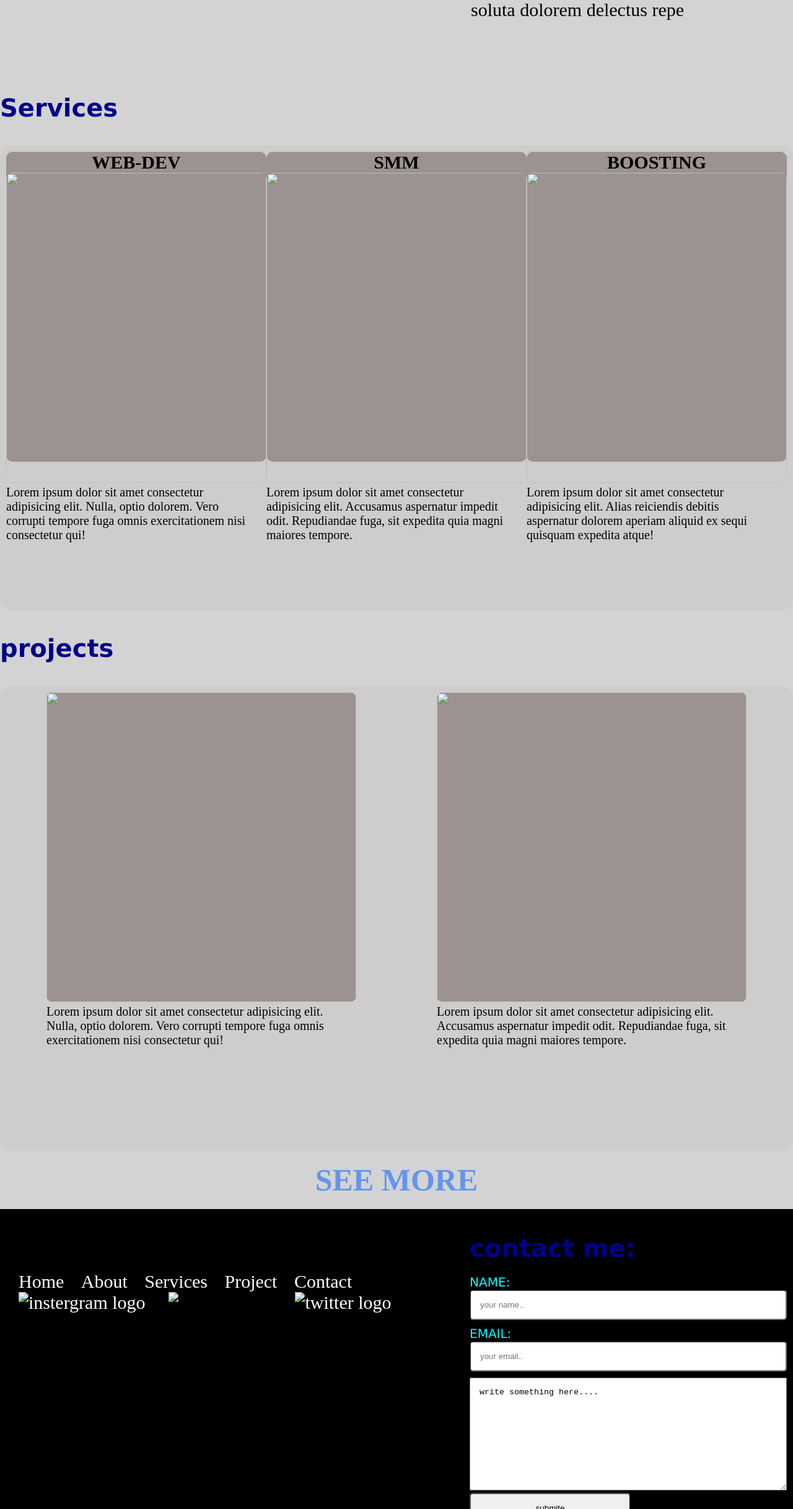
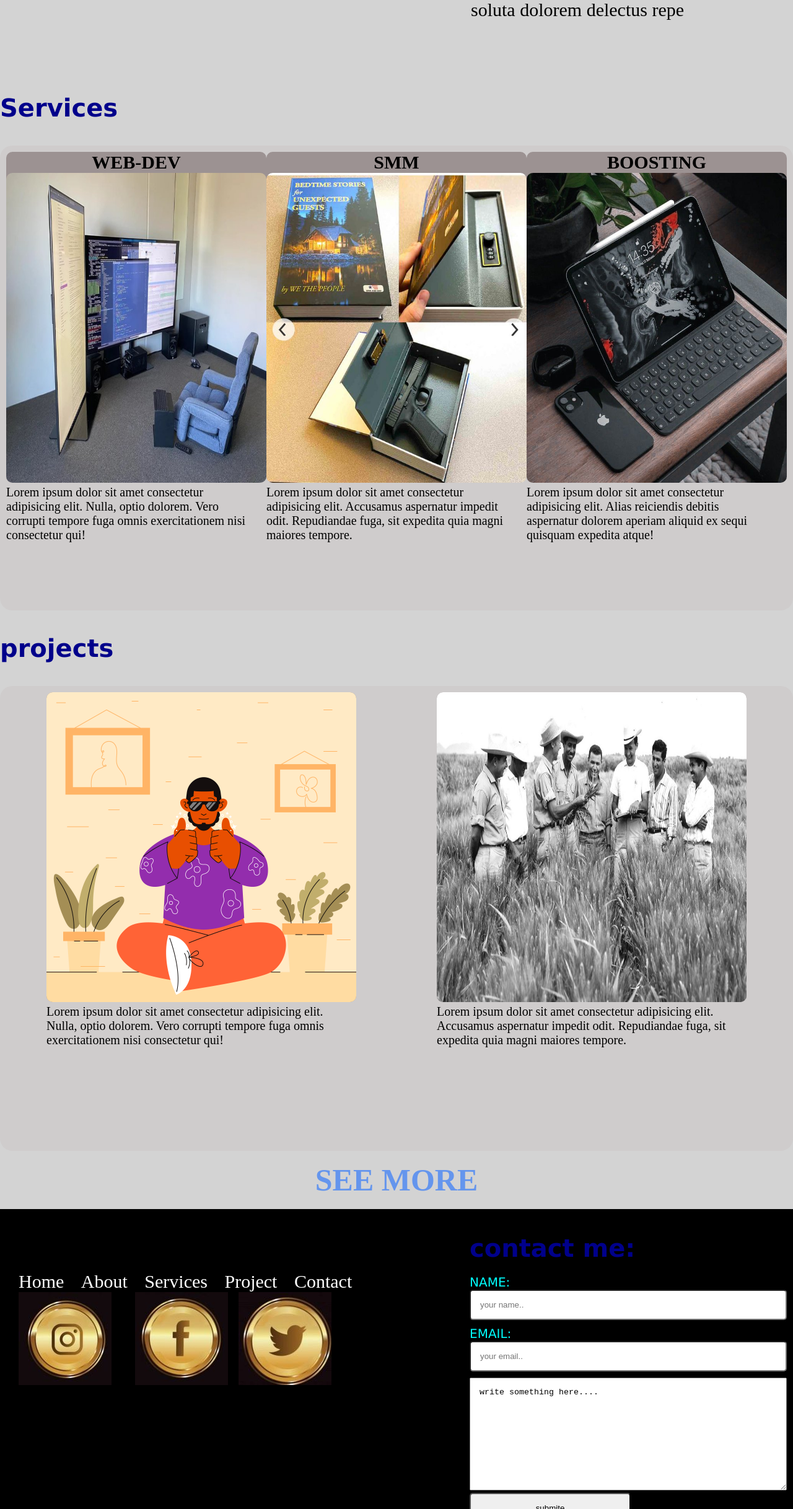
Before and after one commit to bekchris/BEKCHRIS5544, a plain HTML site: page index.html in a window 1280 px wide. Shown: the part 1819-4254 px from the top of the page at 62% size. Drawn offline with Linux system fonts and the light colour scheme; files whose address does not match are found by name.

Commit message:
Update index.html

```diff
--- a/index.html
+++ b/index.html
@@ -11,7 +11,7 @@
         <div class="header">
     <h1><span>BEK</span>CHRIS</h1>
     <div class="nav-links">
-        <a href="./INDEX.HTML">Home</a>
+        <a href="./index.html">Home</a>
         <a href="#section-one">About</a>
         <a href="./services.html">Services</a>
         <a href="./project.html">Project</a>
@@ -34,17 +34,17 @@
         <div class="main-Services">
             <div class="Services">
                 <h4 class="Services-header">WEB-DEV</h4>
-                <img src="./images/web-dev.jpg" alt="" class="Services-img">
+                <img src="./web-dev.jpg" alt="" class="Services-img">
                 <p class="Services-p">Lorem ipsum dolor sit amet consectetur adipisicing elit. Nulla, optio dolorem. Vero corrupti tempore fuga omnis exercitationem nisi consectetur qui!</p>
             </div>
             <div class="Services">
                 <h4 class="Services-header">SMM</h4>
-                <img src="./images/smm.jfif" alt="" class="Services-img">
+                <img src="./smm.jfif" alt="" class="Services-img">
                 <p class="Services-p">Lorem ipsum dolor sit amet consectetur adipisicing elit. Accusamus aspernatur impedit odit. Repudiandae fuga, sit expedita quia magni maiores tempore.</p>
             </div>
             <div class="Services">
                 <h4 class="Services-header">BOOSTING</h4>
-                <img src="./images/boosting.jfif" alt="" class="Services-img">
+                <img src="./boosting.jfif" alt="" class="Services-img">
                 <p class="Services-p">Lorem ipsum dolor sit amet consectetur adipisicing elit. Alias reiciendis debitis aspernatur dolorem aperiam aliquid ex sequi quisquam expedita atque!</p>
             </div>
         </div>
@@ -53,11 +53,11 @@
         <a href="./project.html"><h2 class="bekchris">projects</h2></a>
         <div class="main-projects">
             <div class="Services">
-                <img src="./images/project 3.jpg" alt="" class="Services-img">
+                <img src="./project 3.jpg" alt="" class="Services-img">
                 <p class="Services-p">Lorem ipsum dolor sit amet consectetur adipisicing elit. Nulla, optio dolorem. Vero corrupti tempore fuga omnis exercitationem nisi consectetur qui!</p>
             </div>
             <div class="Services">
-                <img src="./images/project 1 (2).jpg" alt="" class="Services-img">
+                <img src="./project 1 (2).jpg" alt="" class="Services-img">
                 <p class="Services-p">Lorem ipsum dolor sit amet consectetur adipisicing elit. Accusamus aspernatur impedit odit. Repudiandae fuga, sit expedita quia magni maiores tempore.</p>
             </div>
     </main>
@@ -66,16 +66,16 @@
         <div class="footer">
             <div class="footer-link">
             <div>
-        <a href="./INDEX.HTML">Home</a>
+        <a href="./index.html">Home</a>
         <a href="#section-one">About</a>
         <a href="./services.html">Services</a>
         <a href="./project.html">Project</a>
         <a href="./contact.html">Contact</a>
         </div>
         <div>
-            <a href="https://www.instagram.com/elonchris1/#" target="_blank"><img src="./images/instergram.jpg" alt="instergram logo"></a>
-            <a href=""></a><img src="./images/facebook.jpg" alt="facebook logo"></a>
-            <a href="https://twitter.com/bekchris5544" target="_blank"><img src="./images/twitter.jpg" alt="twitter logo"></a>
+            <a href="https://www.instagram.com/elonchris1/#" target="_blank"><img src="./instergram.jpg" alt="instergram logo"></a>
+            <a href=""></a><img src="./facebook.jpg" alt="facebook logo"></a>
+            <a href="https://twitter.com/bekchris5544" target="_blank"><img src="./twitter.jpg" alt="twitter logo"></a>
         </div>
             </div>
             <div class="footer-contact">
```
